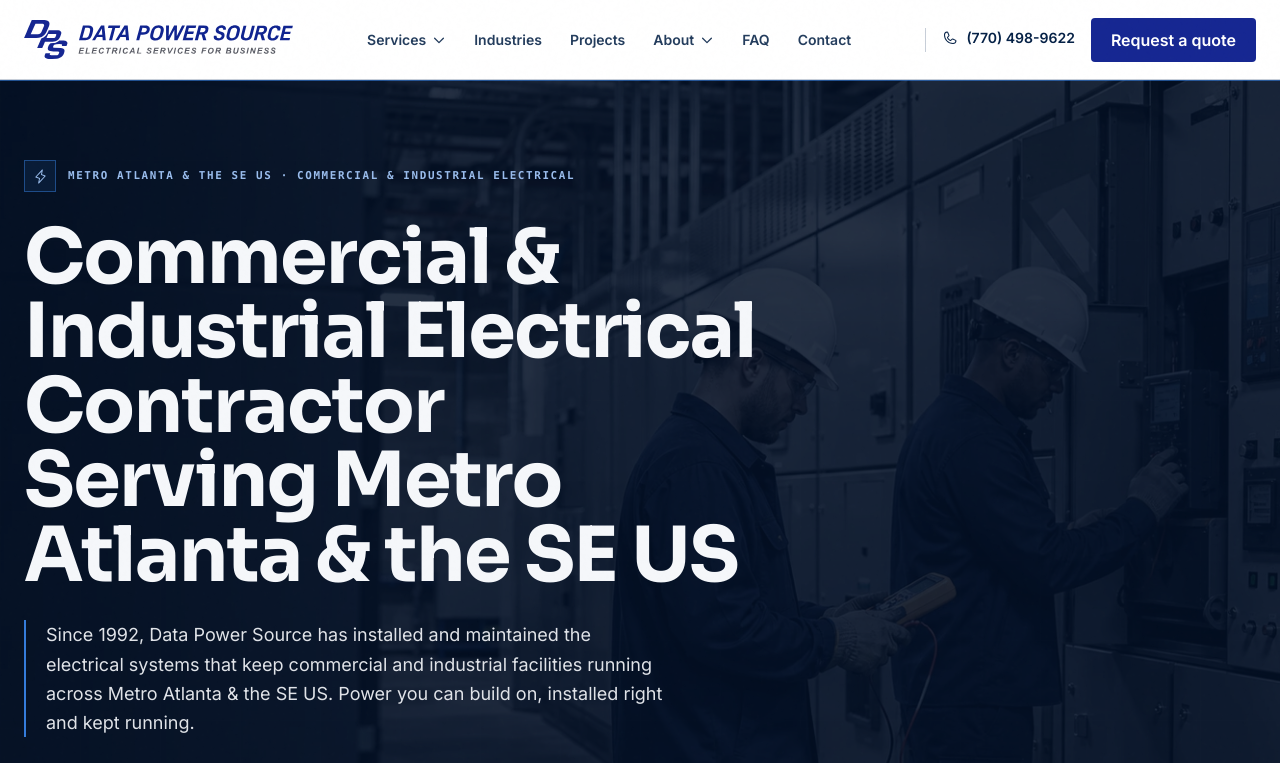
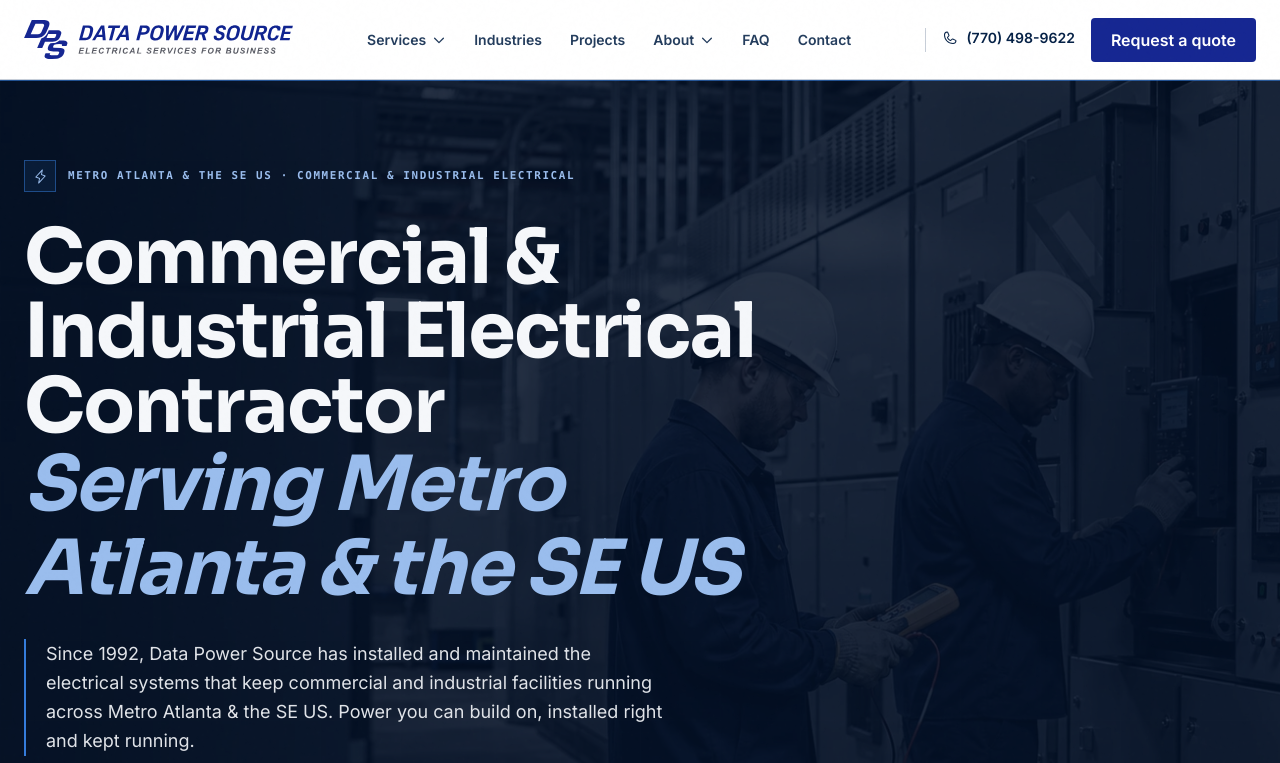
Before and after one commit to Ozmosis-dev/Data-Power-Source, a Next.js app: page / in a window 1280 px wide. Shown: the top 763 px of the page. Built offline with nearby package versions, Linux system fonts and the light colour scheme.

Commit message:
style: accent homepage service area

```diff
--- a/app/page.tsx
+++ b/app/page.tsx
@@ -88,6 +88,7 @@
       <Hero
         overline={homeHero.overline}
         title={homeHero.title}
+        titleAccent="Serving Metro Atlanta & the SE US"
         lead={homeHero.lead}
         imageAlt={homeHero.imageAlt}
         imageSrc={homeHero.imageSrc}
--- a/components/hero.tsx
+++ b/components/hero.tsx
@@ -13,6 +13,7 @@
 type HeroProps = {
   overline: string;
   title: string;
+  titleAccent?: string;
   lead: string;
   imageAlt?: string;
   imageSrc?: string;
@@ -25,6 +26,7 @@
 export function Hero({
   overline,
   title,
+  titleAccent,
   lead,
   imageAlt,
   imageSrc,
@@ -34,6 +36,11 @@
   breadcrumbs,
 }: HeroProps) {
   const hasBackgroundImage = Boolean(imageAlt && imageSrc);
+  const titlePrefix =
+    titleAccent && title.endsWith(titleAccent)
+      ? title.slice(0, -titleAccent.length)
+      : title;
+  const hasTitleAccent = titlePrefix !== title;
 
   return (
     <section
@@ -101,7 +108,15 @@
                 : "text-h1 md:text-display lg:text-[4.75rem] lg:leading-[0.98]",
             )}
           >
-            {title}
+            {titlePrefix}
+            {hasTitleAccent ? (
+              <span
+                data-testid="hero-title-accent"
+                className="pb-1 italic leading-[1.1] text-blue-200"
+              >
+                {titleAccent}
+              </span>
+            ) : null}
           </h1>
           <p className="mt-7 max-w-[640px] border-l-2 border-blue-400 pl-5 text-lead leading-relaxed text-navy-100">
             {lead}
```
Also changed, not shown: 1 other file (tests, documents, lock files or other folders).
